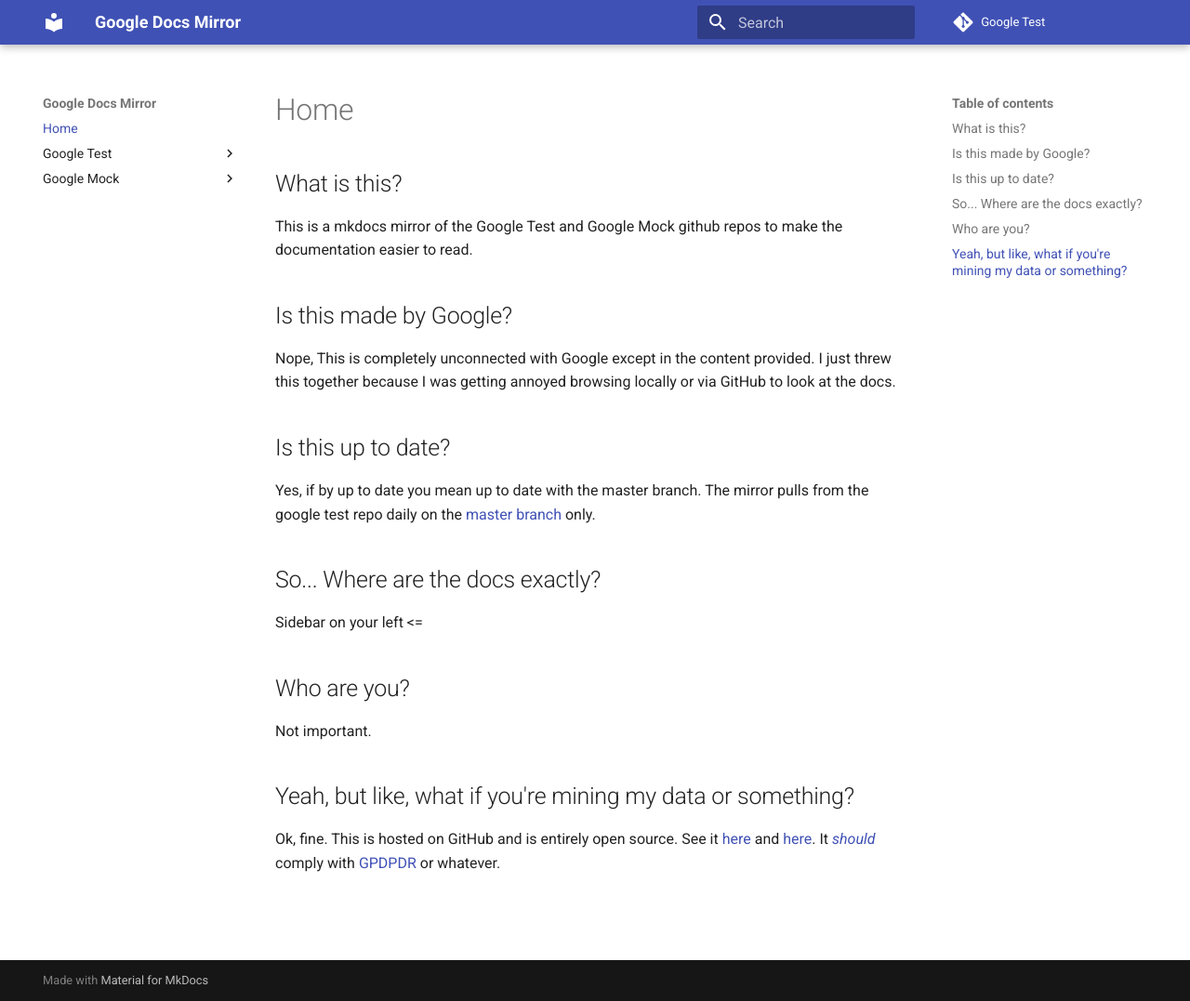
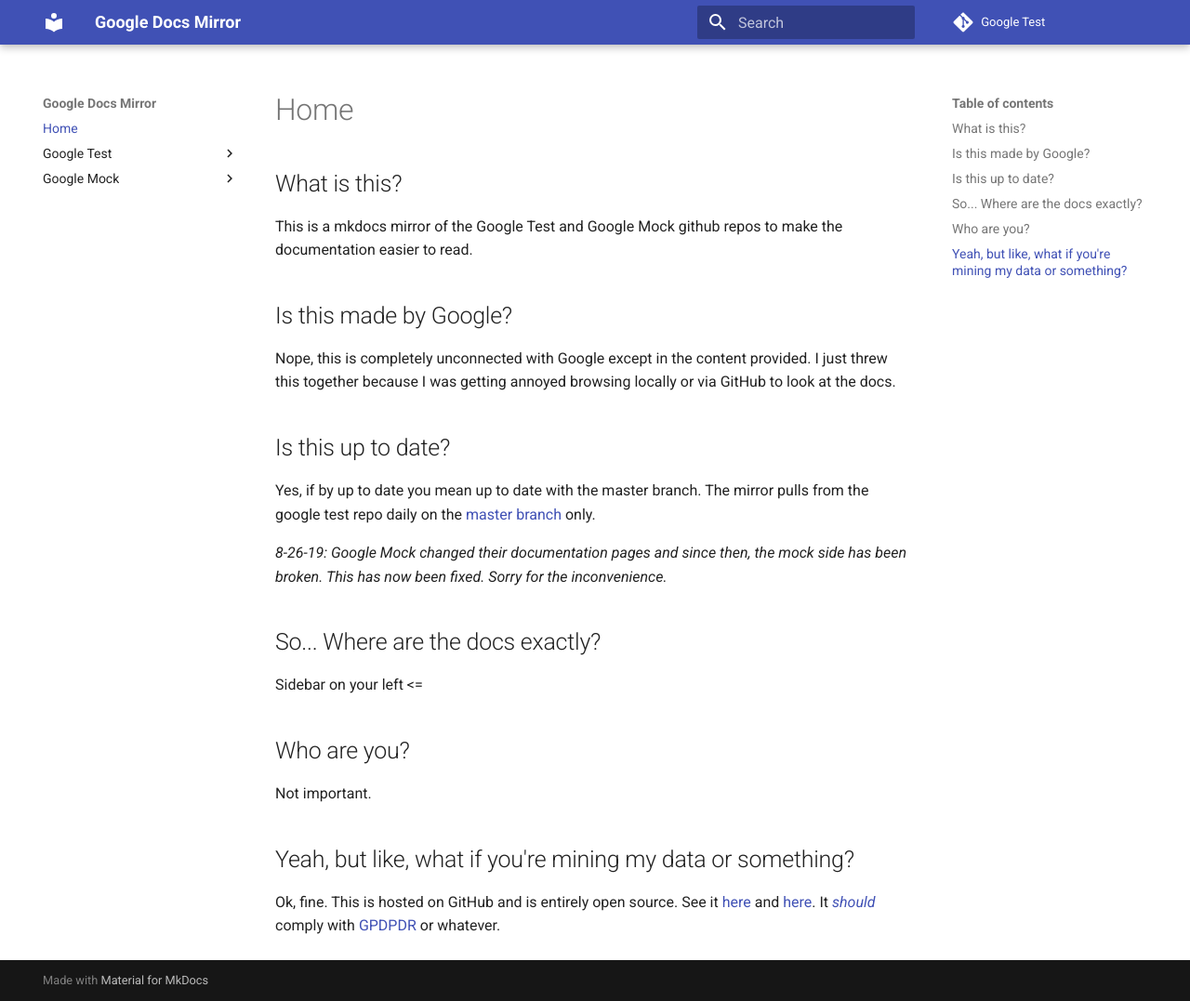
Before and after one commit to gunslingerfry/google-test-docs, an MkDocs documentation site: the page built from docs/index.md, in a window 1280 px wide and 1077 px high. Shown: the whole window at 93% size. Built offline with MkDocs 1.6.1 and Material for MkDocs 9.7.7, drawn with Linux system fonts in a browser that asks for light colours; comment, search, counter and statistics services are not loaded.

```diff
--- a/docs/index.md
+++ b/docs/index.md
@@ -2,10 +2,12 @@
 This is a mkdocs mirror of the Google Test and Google Mock github repos to make the documentation easier to read.
 
 ## Is this made by Google?
-Nope, This is completely unconnected with Google except in the content provided. I just threw this together because I was getting annoyed browsing locally or via GitHub to look at the docs.
+Nope, this is completely unconnected with Google except in the content provided. I just threw this together because I was getting annoyed browsing locally or via GitHub to look at the docs.
 
 ## Is this up to date?
 Yes, if by up to date you mean up to date with the master branch. The mirror pulls from the google test repo daily on the [master branch](https://github.com/google/googletest) only.
+
+*8-26-19: Google Mock changed their documentation pages and since then, the mock side has been broken. This has now been fixed. Sorry for the inconvenience.*
 
 ## So... Where are the docs exactly?
 Sidebar on your left <=
```
